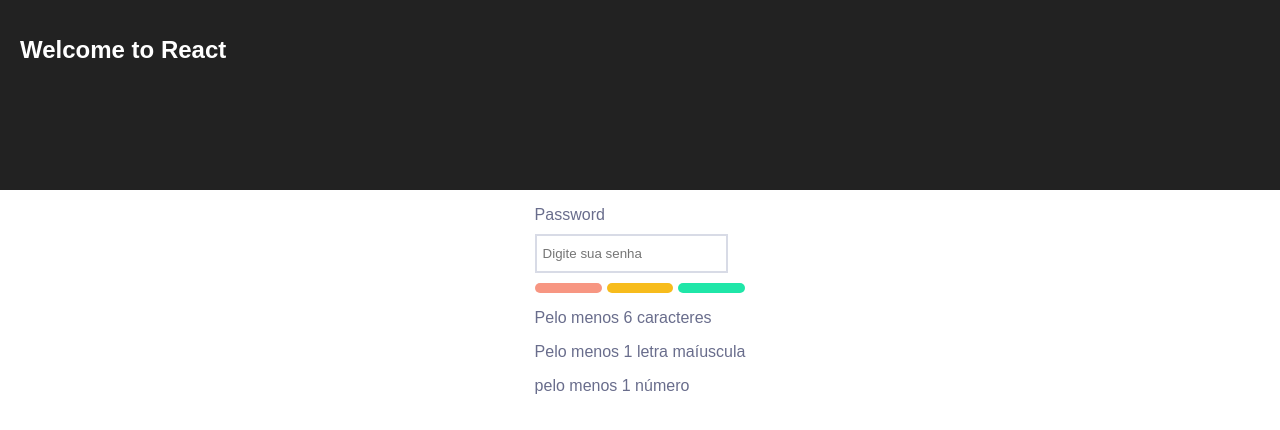
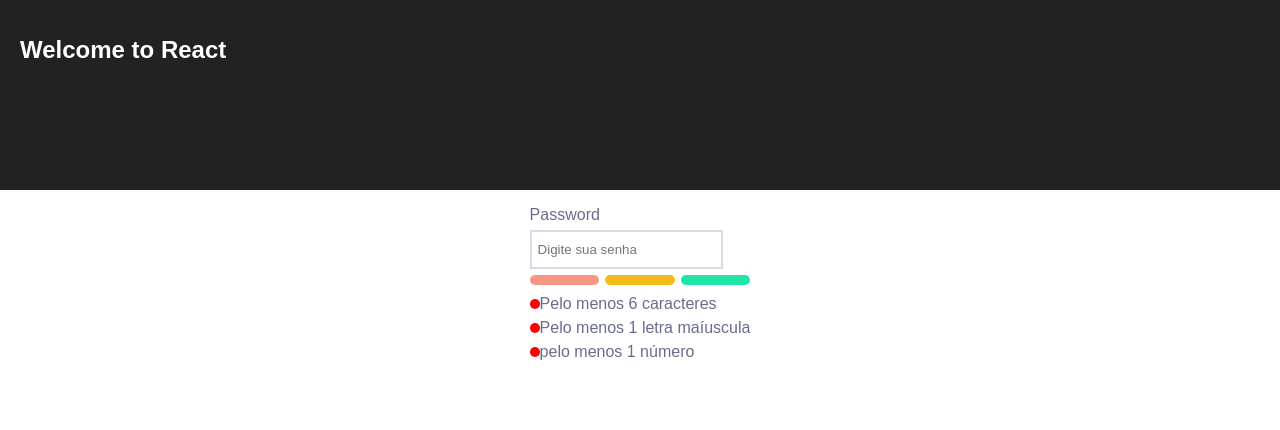
Before and after one commit to MarcoNicolodi/react-password-component, a React (Create React App) app: page / in a window 1280 px wide. Shown: the top 430 px of the page. Built offline with nearby package versions, Linux system fonts and the light colour scheme.

Commit message:
criteria circles

```diff
--- a/src/App.js
+++ b/src/App.js
@@ -26,15 +26,15 @@ class App extends Component {
               <div className="bar very-strong" />
             </div>
             <div className="strengh-criteria">
-              <div>
+              <div className="criteria">
                 <div className="round" />
                 <p> Pelo menos 6 caracteres </p>
               </div>
-              <div>
+              <div className="criteria">
                 <div className="round" />
                 <p> Pelo menos 1 letra maíuscula </p>
               </div>
-              <div>
+              <div className="criteria">
                 <div className="round" />
                 <p> pelo menos 1 número </p>
               </div>
--- a/src/index.css
+++ b/src/index.css
@@ -10,7 +10,7 @@ body {
 
 label {
   display: block;
-  margin-bottom: 10px;
+  margin-bottom: 6px;
 }
 
 .input-control {
@@ -21,16 +21,17 @@ input {
   border: 2px solid #d8dbe6;
   height: 35px;
   padding: 0px 6px 0px 6px;
-  margin-bottom: 10px;
+  margin-bottom: 6px;
 }
 
 .bars {
   display: flex;
   justify-content: space-evenly;
+  margin-bottom: 10px;
 }
 
 .bars :nth-child(2) {
-  margin: 0px 5px;
+  margin: 0px 6px;
 }
 
 .bar {
@@ -50,3 +51,26 @@ input {
 .bar.very-strong {
   background-color: #1fe6a8;
 }
+
+.strengh-criteria > div {
+  margin-bottom: 6px;
+}
+
+.criteria {
+  display: flex;
+  justify-content: flex-start;
+  align-items: center;
+}
+
+.criteria p {
+  margin: 0px;
+  display: inline;
+}
+
+.round {
+  width: 10px;
+  height: 10px;
+  border-radius: 50%;
+  display: inline-block;
+  background-color: red;
+}
```
